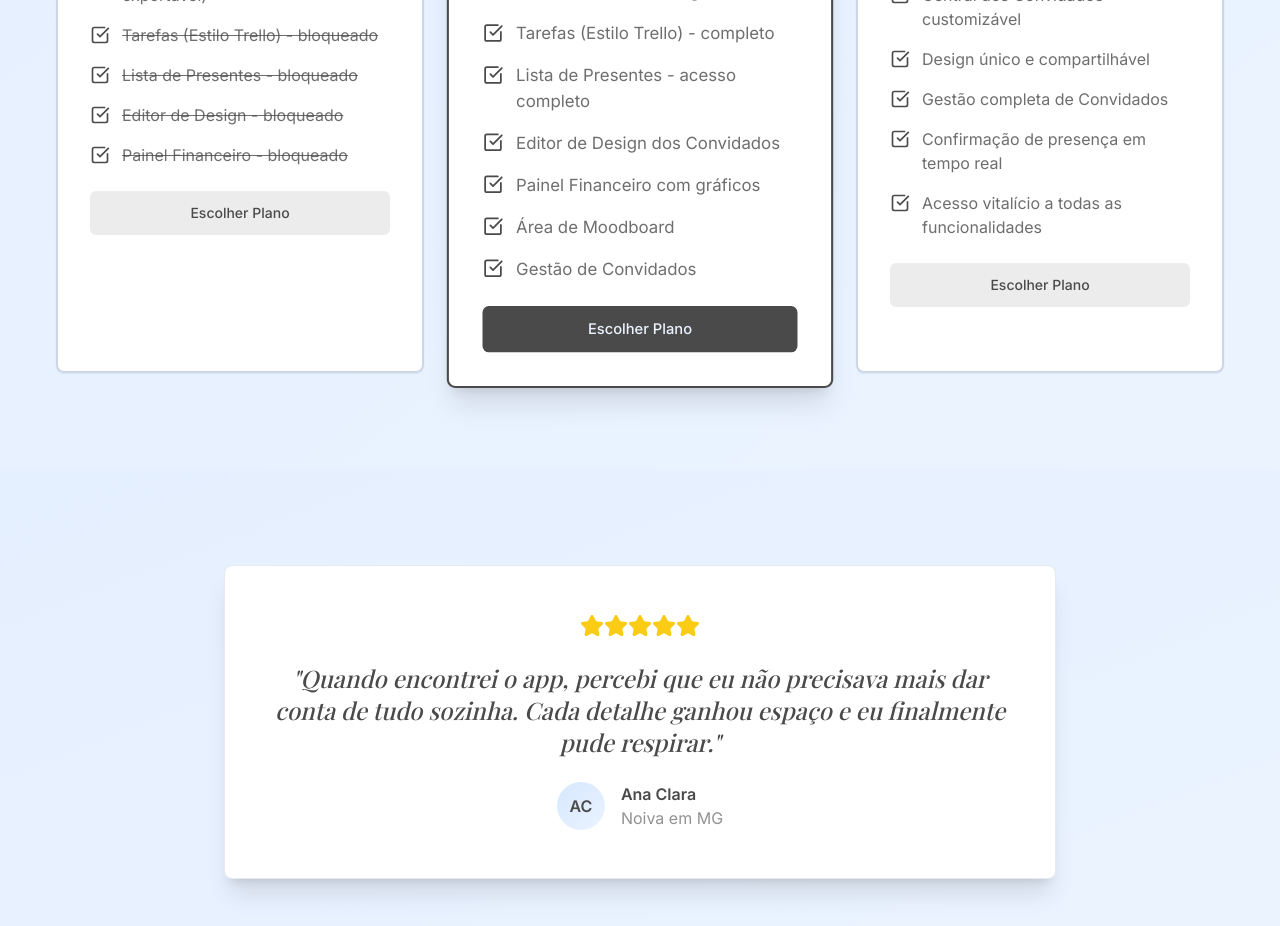
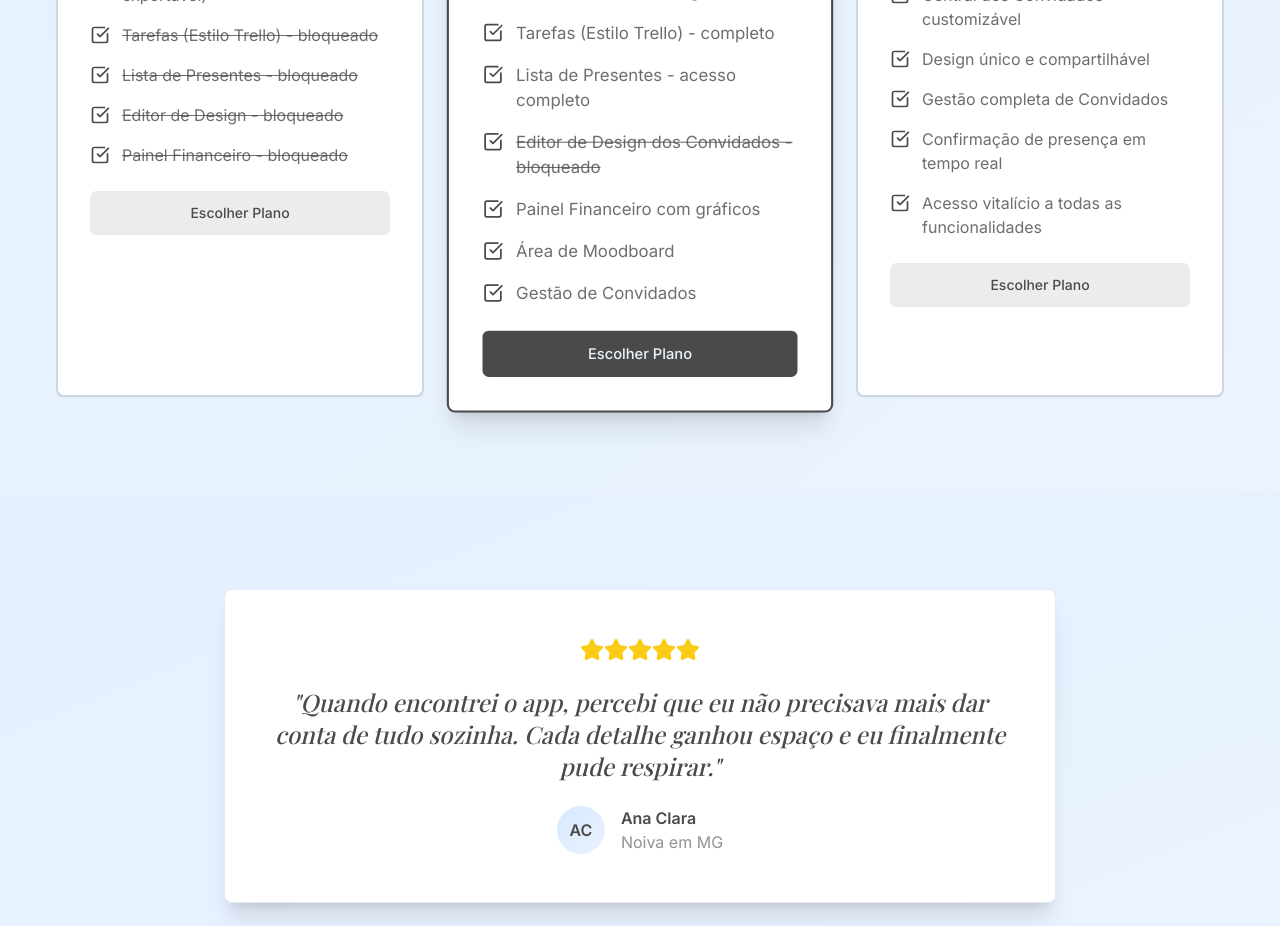
Before and after one commit to alanagastaldi/our-story-central, a React (Vite) app: page / in a window 1280 px wide. Shown: the part 4700-5626 px from the top of the page. Built offline with nearby package versions, Linux system fonts and the light colour scheme.

Commit message:
Riscar editor de design convidados
Risca o item "Editor de Design da Central dos Convidados" do plano mensal, indicando que a funcionalidade está bloqueada.

```diff
--- a/src/pages/Index.tsx
+++ b/src/pages/Index.tsx
@@ -65,7 +65,7 @@ const Index = () => {
         "Lista de Enxoval (categorias e PDF)",
         "Tarefas (Estilo Trello) - completo",
         "Lista de Presentes - acesso completo",
-        "Editor de Design dos Convidados",
+        "Editor de Design dos Convidados - bloqueado",
         "Painel Financeiro com gráficos",
         "Área de Moodboard",
         "Gestão de Convidados"
```
